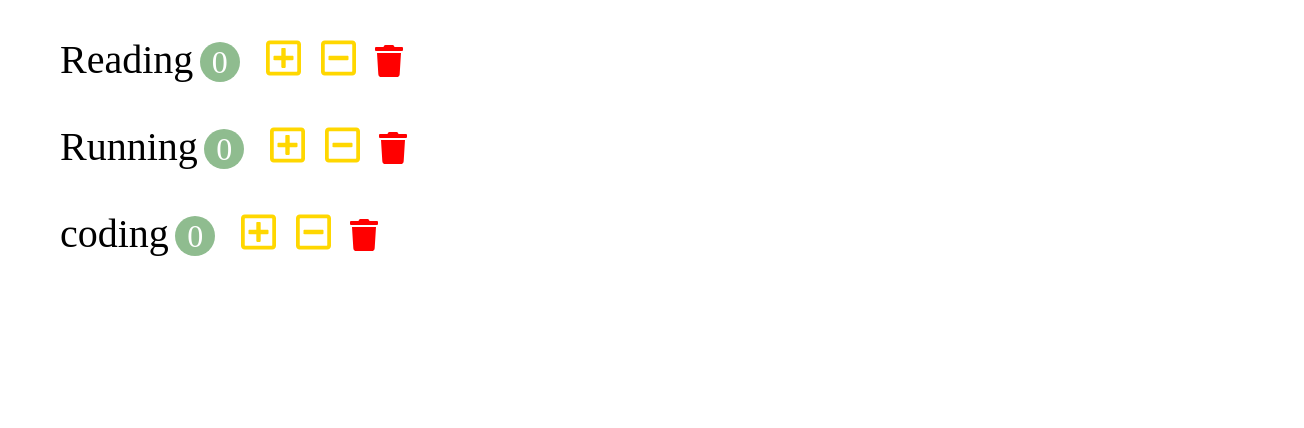
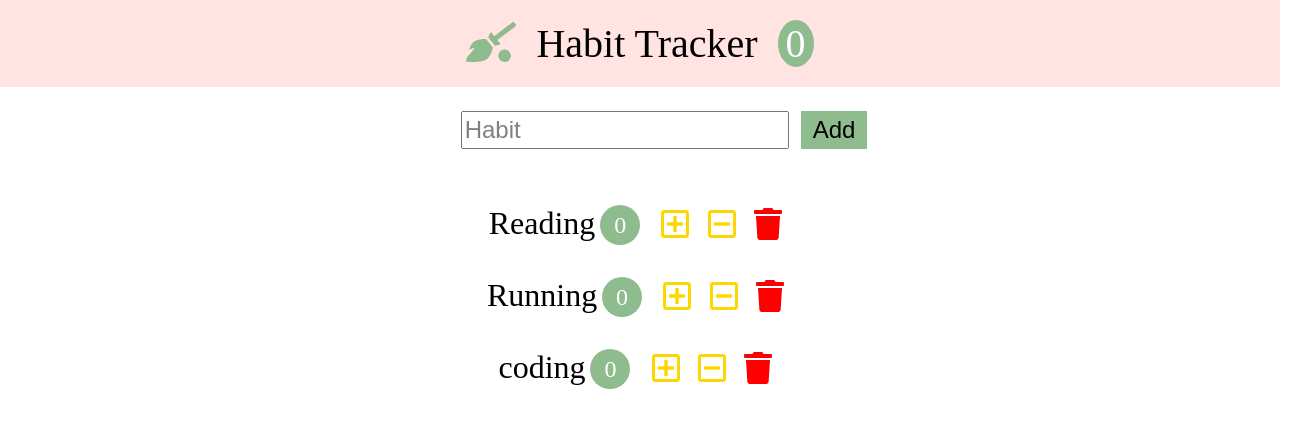
Before and after one commit to mynameisjisoo/habbit-tracker, a React (Create React App) app: page / in a window 1280 px wide. Shown: the top 428 px of the page, 1304 px wide, since content can reach past the window. Built offline with nearby package versions, Linux system fonts and the light colour scheme.

Commit message:
Create input-field component

```diff
--- a/src/App.css
+++ b/src/App.css
@@ -1,20 +1,82 @@
+body {
+  font-family: cursive;
+}
+
+ul {
+  padding: 0;
+}
+
+li {
+  width: 100%;
+  justify-content: center;
+}
+
 button {
   outline: none;
   border: 0;
   cursor: pointer;
 }
 
+.navbar {
+  display: flex;
+  justify-content: center;
+  font-size: 2.5em;
+  padding: 0.5em 0;
+  background-color: mistyrose;
+}
+
+.navbar__logo {
+  color: darkseagreen;
+  margin-right: 0.5em;
+}
+
+.navbar__count {
+  margin-left: 0.5em;
+  background-color: darkseagreen;
+  color: white;
+  border-radius: 50%;
+  padding: 0 0.2em;
+}
+
+.main {
+  display: flex;
+  justify-content: center;
+  flex-direction: column;
+}
+
+.input {
+  display: flex;
+  justify-content: center;
+  width: 100%;
+  margin: 1.5em;
+}
+
+.input__textfield {
+  width: 20rem;
+  height: 2rem;
+  font-size: 1.5rem;
+  color: gray;
+}
+
+.input__btn {
+  font-size: 1.5rem;
+  padding: 0.2em 0.5em;
+  margin-left: 0.5em;
+  background-color: darkseagreen;
+}
+
 .habit {
-  font-size: 2.5rem;
+  display: flex; /*수정함*/
+  justify-self: center;
+  font-size: 2rem;
   padding: 0.5em;
   list-style: none;
-  font-family: cursive;
 }
 
 .habit-count {
   display: inline-block;
   text-align: center;
-  font-size: 2rem;
+  font-size: 1.5rem;
   width: 2.5rem;
   height: 2.5rem;
   line-height: 2.5rem;
@@ -24,11 +86,13 @@ button {
   color: white;
   border-radius: 50%;
 }
+
 .habit-button {
-  font-size: 2.5rem;
+  font-size: 2rem;
   margin: 0 0.1em;
   background-color: transparent;
 }
+
 .habit-button:hover {
   opacity: 0.8;
 }
--- a/src/app.jsx
+++ b/src/app.jsx
@@ -1,9 +1,27 @@
 import React from 'react';
+import { Component } from 'react';
 import './app.css';
 import Habits from './components/habits';
+import Input from './components/input-field';
 
-function App() {
-  return <Habits />;
+class App extends Component {
+  render() {
+    return (
+      <>
+        <nav className='navbar'>
+          <span className='navbar__logo'>
+            <i className='fas fa-quidditch'></i>
+          </span>
+          Habit Tracker
+          <span className='navbar__count'>0</span>
+        </nav>
+        <body className='main'>
+          <Input />
+          <Habits />
+        </body>
+      </>
+    );
+  }
 }
 
 export default App;
--- a/src/components/habits.jsx
+++ b/src/components/habits.jsx
@@ -12,7 +12,7 @@ class Habits extends Component {
   handleIncrement = habit => {
     const habits = [...this.state.habits];
     const index = habits.indexOf(habit);
-    habits[index].count++; //💩복사했어도 직접 수정한 걸 반영하는 것이기 떄문에 좋지 않은 코드
+    habits[index].count++; //💩 spread syntax이용해서 복사해도 다차원객체는 주소값이 복사됨 (=원본객체에 영향줌)
     /* this.setState({ habits: habits});  key인 habits(왼쪽, state의 habits)에 로컬변수habit(오른쪽)배열을 넣는다<div className=""></div>
     habits:habits 처럼 key와 value가 동일한 이름이면 하나로 생략 가능 */
     this.setState({ habits });
@@ -20,24 +20,23 @@ class Habits extends Component {
 
   handleDecrement = habit => {
     const habits = [...this.state.habits];
-    console.log(habits === this.state.habits);
-    // const index = habits.indexOf(habit);
-    // const count = habits[index].count - 1;
-    // habits[index].count = count < 0 ? 0 : count; //💩
-    // this.setState({ habits });
+    const index = habits.indexOf(habit);
+    const count = habits[index].count - 1;
+    habits[index].count = count < 0 ? 0 : count; //💩
+    this.setState({ habits });
   };
 
   handleDelete = habit => {
-    const habits = [...this.state.habits];
-    const index = habits.indexOf(habit);
-    habits.splice(index, 1);
+    // filter을 이용해서 수정사항을 반영한 배열을 생성함
+    const habits = this.state.habits.filter(item => item.id !== habit.id);
     this.setState({ habits });
 
-    //다른 방법 : filter을 이용해서 수정사항을 반영한 배열을 생성함
-    // {
-    //   const habits = this.state.habits.filter(item => item.id !== habit.id);
+    //   다른방법: splice이용{
+    //   const habits = [...this.state.habits];
+    //   const index = habits.indexOf(habit);
+    //   habits.splice(index, 1);
     //   this.setState({ habits });
-    // }
+    //  }
   };
 
   render() {
--- /dev/null
+++ b/src/components/input-field.jsx
@@ -0,0 +1,20 @@
+import React, { Component } from 'react';
+
+class Input extends Component {
+  render() {
+    return (
+      <div className='input'>
+        <input
+          className='input__textfield'
+          value='Habit'
+          type='text'
+          name=''
+          id=''
+        />
+        <button className='input__btn'>Add</button>
+      </div>
+    );
+  }
+}
+
+export default Input;
```
